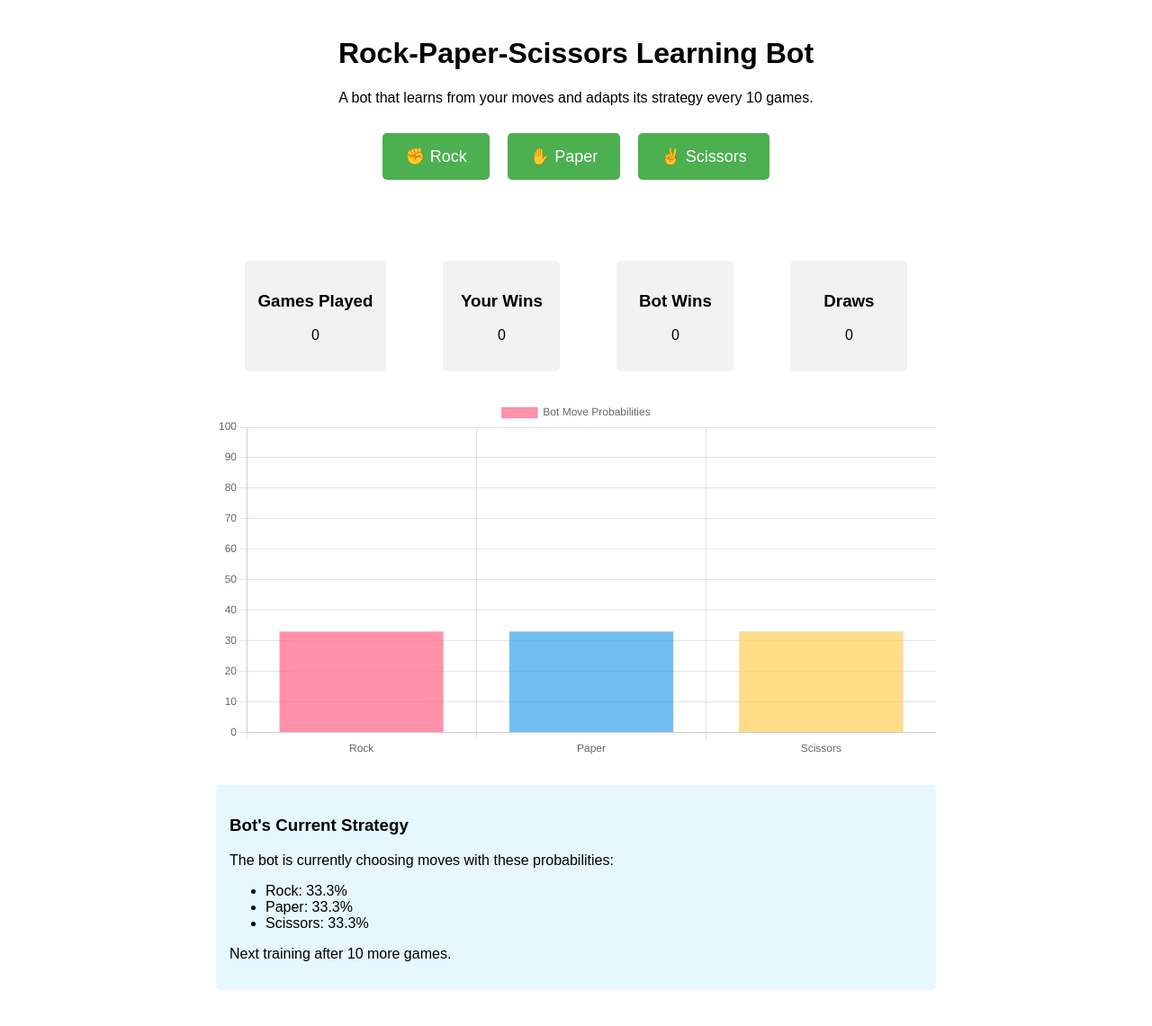
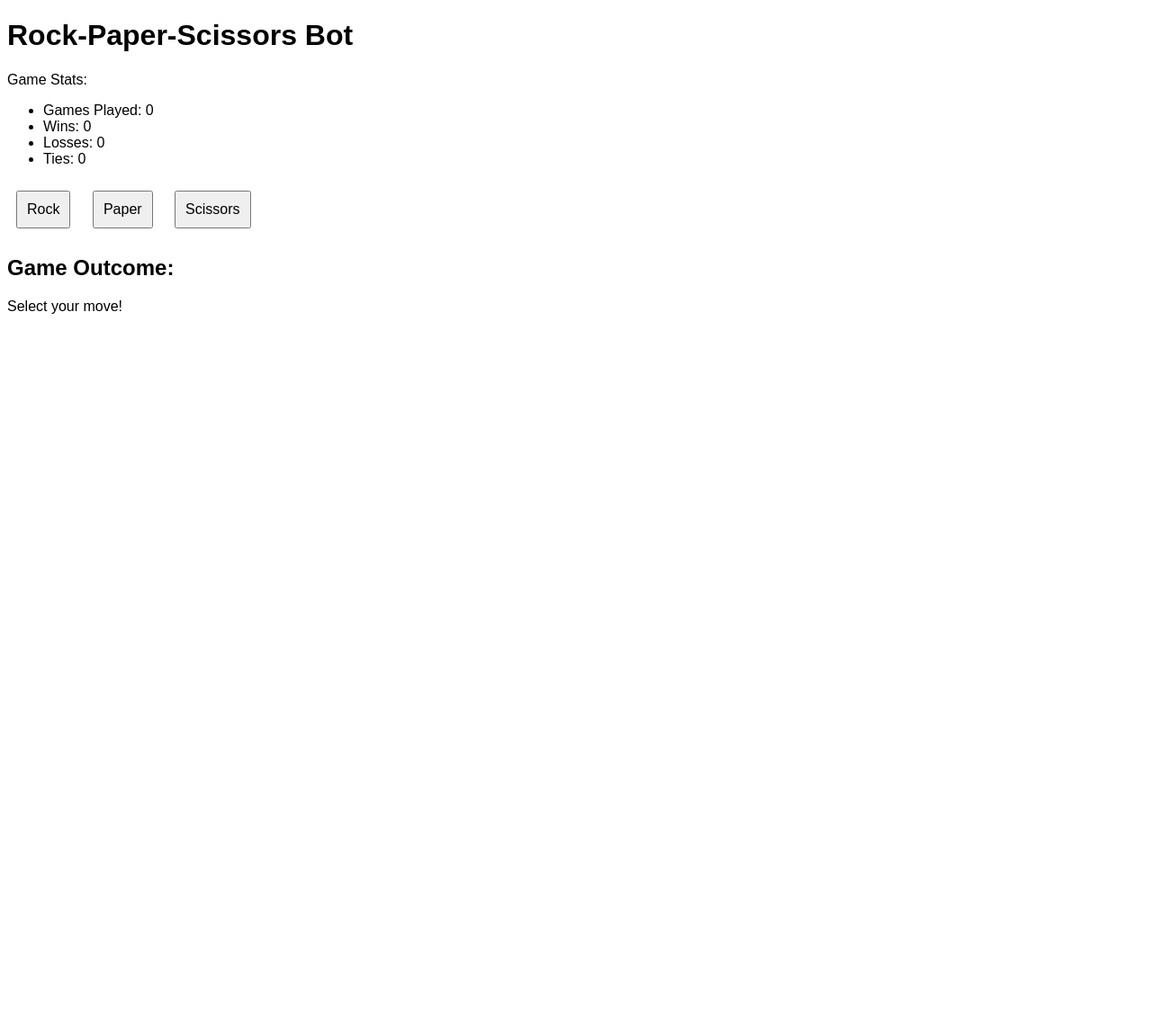
Before and after one commit to changcheng967/RPS-Bot, a Flask app: page / in a window 1280 px wide. Shown: the whole page at 90% size. After the commit the page ends 349 px from the top, so only its background shows below. Run offline with Flask 3, Linux system fonts and the light colour scheme.

Commit message:
Update index.html

```diff
--- a/templates/index.html
+++ b/templates/index.html
@@ -3,170 +3,58 @@
 <head>
     <meta charset="UTF-8">
     <meta name="viewport" content="width=device-width, initial-scale=1.0">
-    <title>RPS Learning Bot</title>
-    <script src="https://cdn.jsdelivr.net/npm/chart.js"></script>
+    <title>Rock-Paper-Scissors Bot</title>
     <style>
-        body { font-family: Arial, sans-serif; max-width: 800px; margin: 0 auto; padding: 20px; text-align: center; }
-        .choices { display: flex; justify-content: center; gap: 20px; margin: 30px 0; }
-        .choice-btn { padding: 15px 25px; font-size: 18px; cursor: pointer; background-color: #4CAF50;
-                     color: white; border: none; border-radius: 5px; transition: all 0.3s; }
-        .choice-btn:hover { background-color: #45a049; transform: scale(1.05); }
-        .result { margin: 20px 0; font-size: 24px; min-height: 30px; }
-        .stats { display: flex; justify-content: space-around; margin: 30px 0; }
-        .stat-box { padding: 15px; border-radius: 5px; background-color: #f2f2f2; min-width: 100px; }
-        .chart-container { margin: 30px 0; }
-        .training-info { margin: 20px 0; padding: 15px; background-color: #e6f7ff; border-radius: 5px; text-align: left; }
+        body {
+            font-family: Arial, sans-serif;
+        }
+        .button {
+            margin: 10px;
+            padding: 10px;
+            font-size: 16px;
+            cursor: pointer;
+        }
     </style>
 </head>
 <body>
-    <h1>Rock-Paper-Scissors Learning Bot</h1>
-    <p>A bot that learns from your moves and adapts its strategy every 10 games.</p>
+    <h1>Rock-Paper-Scissors Bot</h1>
+    <p>Game Stats:</p>
+    <ul>
+        <li>Games Played: {{ stats['games_played'] }}</li>
+        <li>Wins: {{ stats['wins'] }}</li>
+        <li>Losses: {{ stats['losses'] }}</li>
+        <li>Ties: {{ stats['ties'] }}</li>
+    </ul>
 
-    <div class="choices">
-        <button class="choice-btn" onclick="playGame('rock')">✊ Rock</button>
-        <button class="choice-btn" onclick="playGame('paper')">✋ Paper</button>
-        <button class="choice-btn" onclick="playGame('scissors')">✌ Scissors</button>
-    </div>
+    <button class="button" id="rock">Rock</button>
+    <button class="button" id="paper">Paper</button>
+    <button class="button" id="scissors">Scissors</button>
 
-    <div class="result" id="result"></div>
-
-    <div class="stats">
-        <div class="stat-box">
-            <h3>Games Played</h3>
-            <p id="games-played">0</p>
-        </div>
-        <div class="stat-box">
-            <h3>Your Wins</h3>
-            <p id="user-wins">0</p>
-        </div>
-        <div class="stat-box">
-            <h3>Bot Wins</h3>
-            <p id="bot-wins">0</p>
-        </div>
-        <div class="stat-box">
-            <h3>Draws</h3>
-            <p id="draws">0</p>
-        </div>
-    </div>
-
-    <div class="chart-container">
-        <canvas id="moveChart"></canvas>
-    </div>
-
-    <div class="training-info" id="training-info">
-        <h3>Bot's Current Strategy</h3>
-        <p>The bot is currently choosing moves with these probabilities:</p>
-        <ul id="move-probs">
-            <li>Rock: 33.3%</li>
-            <li>Paper: 33.3%</li>
-            <li>Scissors: 33.3%</li>
-        </ul>
-        <p id="next-training">Next training after 10 more games.</p>
-    </div>
+    <h2>Game Outcome:</h2>
+    <p id="outcome">Select your move!</p>
+    <p id="playerMove"></p>
+    <p id="aiMove"></p>
 
     <script>
-        const ctx = document.getElementById('moveChart').getContext('2d');
-        const moveChart = new Chart(ctx, {
-            type: 'bar',
-            data: {
-                labels: ['Rock', 'Paper', 'Scissors'],
-                datasets: [{
-                    label: 'Bot Move Probabilities',
-                    data: [33.3, 33.3, 33.3],
-                    backgroundColor: [
-                        'rgba(255, 99, 132, 0.7)',
-                        'rgba(54, 162, 235, 0.7)',
-                        'rgba(255, 206, 86, 0.7)'
-                    ],
-                    borderWidth: 1
-                }]
-            },
-            options: {
-                responsive: true,
-                scales: { y: { beginAtZero: true, max: 100 } }
-            }
-        });
+        document.getElementById("rock").onclick = () => playGame("rock");
+        document.getElementById("paper").onclick = () => playGame("paper");
+        document.getElementById("scissors").onclick = () => playGame("scissors");
 
-        async function playGame(userChoice) {
-            try {
-                const response = await fetch('/api/play', {
-                    method: 'POST',
-                    headers: { 'Content-Type': 'application/json' },
-                    body: JSON.stringify({choice: userChoice}),
-                });
-
-                if (!response.ok) throw new Error('Network error');
-                const data = await response.json();
-
-                document.getElementById('result').innerHTML = `
-                    You chose <strong>${userChoice}</strong>.
-                    Bot chose <strong>${data.bot_choice}</strong>.
-                    <br><strong>${getOutcomeText(data.outcome)}</strong>
-                `;
-
-                updateStats(data);
-                updateChart(data.move_probs);
-
-            } catch (error) {
-                console.error('Error:', error);
-                document.getElementById('result').innerHTML = 'Error connecting to server';
-            }
+        function playGame(playerMove) {
+            fetch("/play", {
+                method: "POST",
+                headers: {
+                    "Content-Type": "application/json"
+                },
+                body: JSON.stringify({ "move": playerMove })
+            })
+            .then(response => response.json())
+            .then(data => {
+                document.getElementById("outcome").textContent = "Outcome: " + data.outcome;
+                document.getElementById("playerMove").textContent = "Your move: " + data.player_move;
+                document.getElementById("aiMove").textContent = "Bot's move: " + data.ai_move;
+            });
         }
-
-        function getOutcomeText(outcome) {
-            return outcome === 'user' ? 'You win!' :
-                   outcome === 'bot' ? 'Bot wins!' : "It's a draw!";
-        }
-
-        function updateStats(data) {
-            document.getElementById('games-played').textContent = data.games_played;
-            document.getElementById('user-wins').textContent = data.user_wins;
-            document.getElementById('bot-wins').textContent = data.bot_wins;
-            document.getElementById('draws').textContent = data.draws;
-
-            const gamesUntilTraining = 10 - (data.games_played % 10);
-            document.getElementById('next-training').textContent =
-                `Next training after ${gamesUntilTraining} more game${gamesUntilTraining !== 1 ? 's' : ''}.`;
-        }
-
-        function updateChart(probs) {
-            moveChart.data.datasets[0].data = [
-                Math.round(probs.rock * 100),
-                Math.round(probs.paper * 100),
-                Math.round(probs.scissors * 100)
-            ];
-            moveChart.update();
-
-            document.getElementById('move-probs').innerHTML = `
-                <li>Rock: ${Math.round(probs.rock * 100)}%</li>
-                <li>Paper: ${Math.round(probs.paper * 100)}%</li>
-                <li>Scissors: ${Math.round(probs.scissors * 100)}%</li>
-            `;
-        }
-
-        // Load initial stats
-        async function loadStats() {
-            try {
-                const response = await fetch('/api/stats');
-                const data = await response.json();
-
-                document.getElementById('games-played').textContent = data.games_played;
-                document.getElementById('user-wins').textContent = data.user_wins;
-                document.getElementById('bot-wins').textContent = data.bot_wins;
-                document.getElementById('draws').textContent = data.draws;
-
-                if (data.move_probs) {
-                    updateChart(data.move_probs);
-                    const gamesUntilTraining = 10 - (data.games_played % 10);
-                    document.getElementById('next-training').textContent =
-                        `Next training after ${gamesUntilTraining} more game${gamesUntilTraining !== 1 ? 's' : ''}.`;
-                }
-            } catch (error) {
-                console.error('Failed to load stats:', error);
-            }
-        }
-
-        window.onload = loadStats;
     </script>
 </body>
 </html>
```
